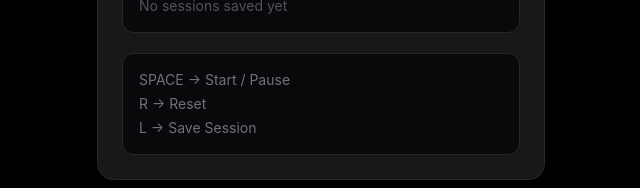
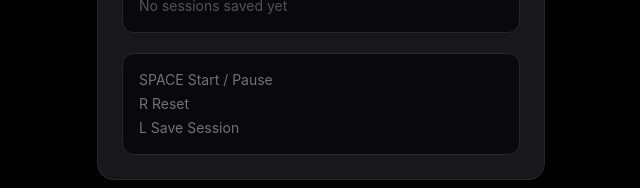
Before and after one commit to hustleCoderAnkur/mini-react-project-stop-watch, a React (Vite) app: page / in a window 1280 px wide. Shown: the part 550-738 px from the top of the page, without its empty margins (319-959 px from the left). Built offline with nearby package versions, Linux system fonts and the light colour scheme.

Commit message:
debug stopWatch

```diff
--- a/src/App.jsx
+++ b/src/App.jsx
@@ -191,9 +191,9 @@ function Stopwatch() {
       </div>
 
       <div className="w-full bg-zinc-950 border border-zinc-800 rounded-xl p-4 text-sm text-zinc-500 space-y-1">
-        <p>SPACE → Start / Pause</p>
-        <p>R → Reset</p>
-        <p>L → Save Session</p>
+        <p>SPACE  Start / Pause</p>
+        <p>R  Reset</p>
+        <p>L  Save Session</p>
       </div>
 
     </div>
```
